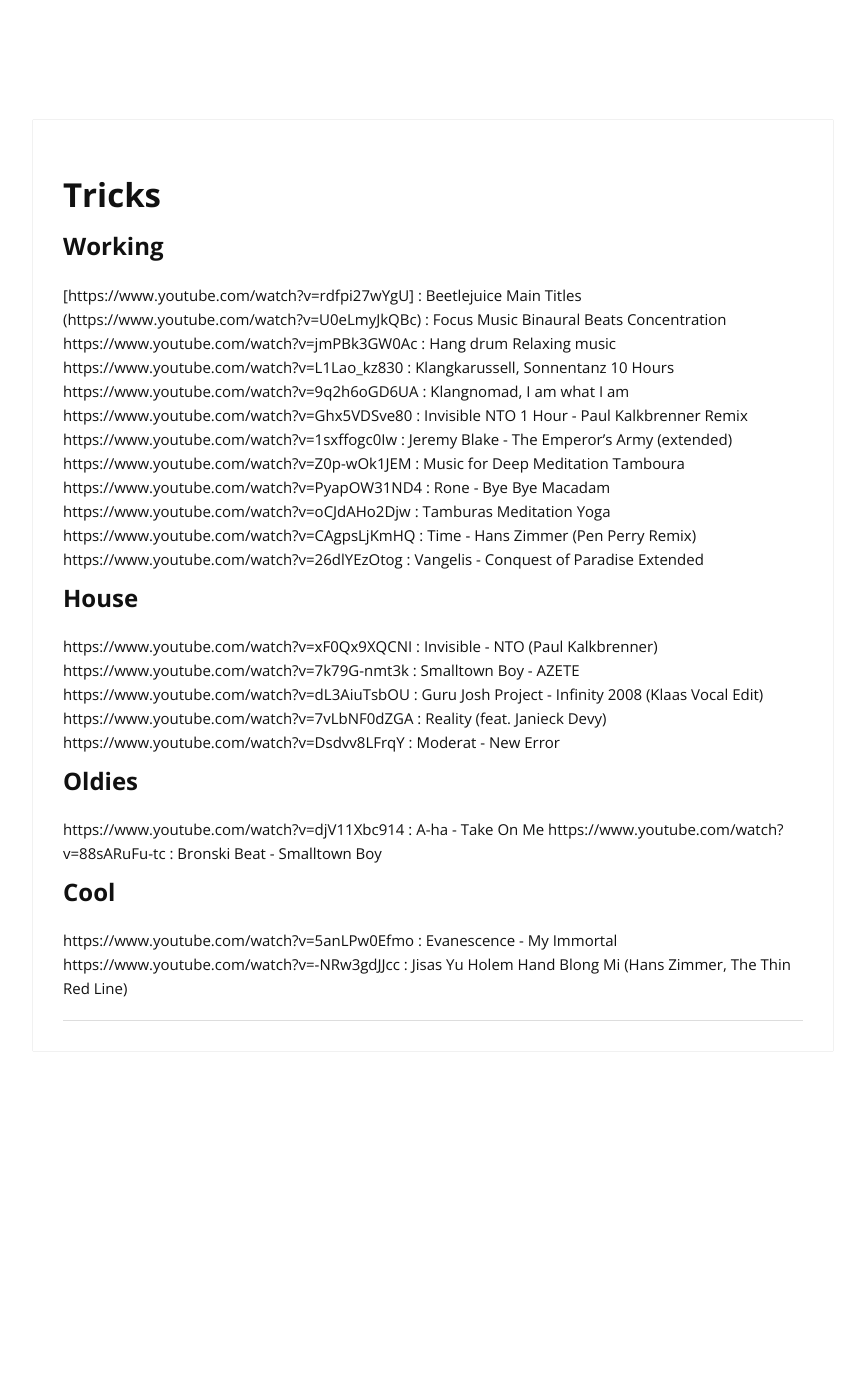
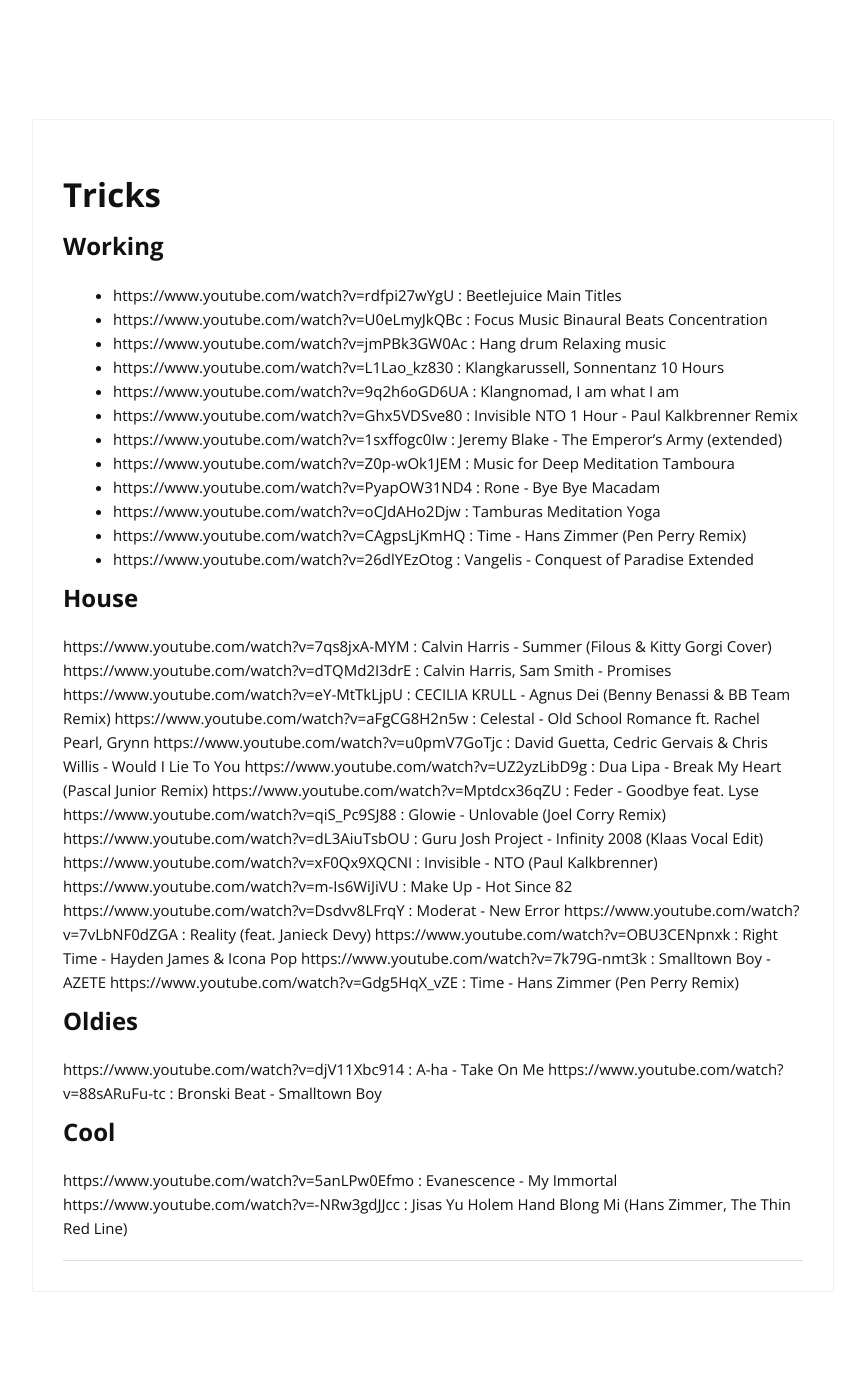
Before and after one commit to cylmat/cylmat.github.io, a Jekyll site: the page built from _pages/musics.md, in a window 1280 px wide. Shown: the whole page, without its empty margins (207-1072 px from the left). Built offline with Jekyll 4.4.1, drawn with Linux system fonts in a browser that asks for light colours; nearby versions of some CDN libraries; before the commit the page ends 1159 px from its top, so only the background shows below that.

Commit message:
Update musics.md

```diff
--- a/_pages/musics.md
+++ b/_pages/musics.md
@@ -6,26 +6,37 @@
 
 ## Working
 
-[https://www.youtube.com/watch?v=rdfpi27wYgU] : Beetlejuice Main Titles
-(https://www.youtube.com/watch?v=U0eLmyJkQBc) : Focus Music Binaural Beats Concentration
-https://www.youtube.com/watch?v=jmPBk3GW0Ac : Hang drum Relaxing music
-https://www.youtube.com/watch?v=L1Lao_kz830 : Klangkarussell, Sonnentanz 10 Hours
-https://www.youtube.com/watch?v=9q2h6oGD6UA : Klangnomad, I am what I am
-https://www.youtube.com/watch?v=Ghx5VDSve80 : Invisible NTO 1 Hour - Paul Kalkbrenner Remix
-https://www.youtube.com/watch?v=1sxffogc0Iw : Jeremy Blake - The Emperor's Army (extended)
-https://www.youtube.com/watch?v=Z0p-wOk1JEM : Music for Deep Meditation Tamboura
-https://www.youtube.com/watch?v=PyapOW31ND4 : Rone - Bye Bye Macadam
-https://www.youtube.com/watch?v=oCJdAHo2Djw : Tamburas Meditation Yoga
-https://www.youtube.com/watch?v=CAgpsLjKmHQ : Time - Hans Zimmer (Pen Perry Remix)
-https://www.youtube.com/watch?v=26dlYEzOtog : Vangelis - Conquest of Paradise Extended
+- https://www.youtube.com/watch?v=rdfpi27wYgU : Beetlejuice Main Titles
+- https://www.youtube.com/watch?v=U0eLmyJkQBc : Focus Music Binaural Beats Concentration
+- https://www.youtube.com/watch?v=jmPBk3GW0Ac : Hang drum Relaxing music
+- https://www.youtube.com/watch?v=L1Lao_kz830 : Klangkarussell, Sonnentanz 10 Hours
+- https://www.youtube.com/watch?v=9q2h6oGD6UA : Klangnomad, I am what I am
+- https://www.youtube.com/watch?v=Ghx5VDSve80 : Invisible NTO 1 Hour - Paul Kalkbrenner Remix
+- https://www.youtube.com/watch?v=1sxffogc0Iw : Jeremy Blake - The Emperor's Army (extended)
+- https://www.youtube.com/watch?v=Z0p-wOk1JEM : Music for Deep Meditation Tamboura
+- https://www.youtube.com/watch?v=PyapOW31ND4 : Rone - Bye Bye Macadam
+- https://www.youtube.com/watch?v=oCJdAHo2Djw : Tamburas Meditation Yoga
+- https://www.youtube.com/watch?v=CAgpsLjKmHQ : Time - Hans Zimmer (Pen Perry Remix)
+- https://www.youtube.com/watch?v=26dlYEzOtog : Vangelis - Conquest of Paradise Extended
 
 ## House
 
+https://www.youtube.com/watch?v=7qs8jxA-MYM : Calvin Harris - Summer (Filous & Kitty Gorgi Cover)
+https://www.youtube.com/watch?v=dTQMd2I3drE : Calvin Harris, Sam Smith - Promises
+https://www.youtube.com/watch?v=eY-MtTkLjpU : CECILIA KRULL - Agnus Dei (Benny Benassi & BB Team Remix)
+https://www.youtube.com/watch?v=aFgCG8H2n5w : Celestal - Old School Romance ft. Rachel Pearl, Grynn
+https://www.youtube.com/watch?v=u0pmV7GoTjc : David Guetta, Cedric Gervais & Chris Willis - Would I Lie To You
+https://www.youtube.com/watch?v=UZ2yzLibD9g : Dua Lipa - Break My Heart (Pascal Junior Remix)
+https://www.youtube.com/watch?v=Mptdcx36qZU : Feder - Goodbye feat. Lyse
+https://www.youtube.com/watch?v=qiS_Pc9SJ88 : Glowie - Unlovable (Joel Corry Remix)
+https://www.youtube.com/watch?v=dL3AiuTsbOU : Guru Josh Project - Infinity 2008 (Klaas Vocal Edit)
 https://www.youtube.com/watch?v=xF0Qx9XQCNI : Invisible - NTO (Paul Kalkbrenner)
+https://www.youtube.com/watch?v=m-Is6WiJiVU : Make Up - Hot Since 82
+https://www.youtube.com/watch?v=Dsdvv8LFrqY : Moderat - New Error
+https://www.youtube.com/watch?v=7vLbNF0dZGA : Reality (feat. Janieck Devy)
+https://www.youtube.com/watch?v=OBU3CENpnxk : Right Time - Hayden James & Icona Pop
 https://www.youtube.com/watch?v=7k79G-nmt3k : Smalltown Boy - AZETE
-https://www.youtube.com/watch?v=dL3AiuTsbOU : Guru Josh Project - Infinity 2008 (Klaas Vocal Edit)
-https://www.youtube.com/watch?v=7vLbNF0dZGA : Reality (feat. Janieck Devy)
-https://www.youtube.com/watch?v=Dsdvv8LFrqY : Moderat - New Error
+https://www.youtube.com/watch?v=Gdg5HqX_vZE : Time - Hans Zimmer (Pen Perry Remix)
 
 ## Oldies
 
```
